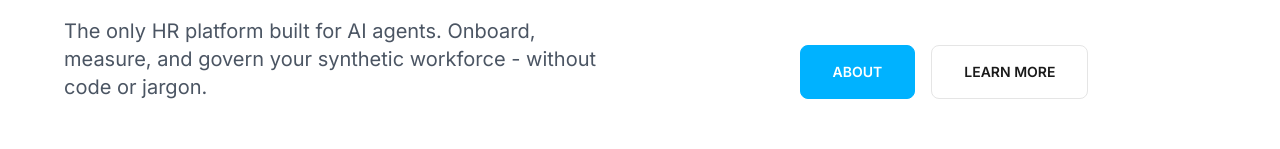
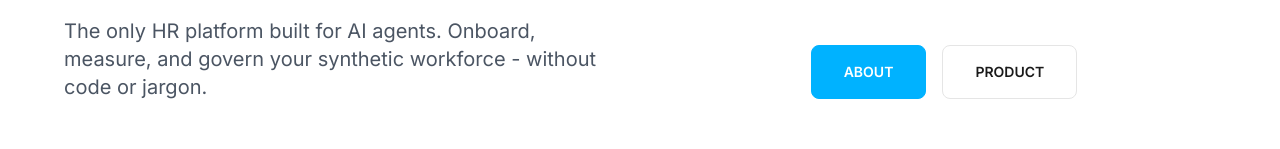
Before and after one commit to samarthkamblisk-glitch/project-synth, a website: page index.html in a window 1280 px wide. Shown: the part 381-530 px from the top of the page. Drawn offline with nearby package versions, Linux system fonts and the light colour scheme.

Commit message:
Replace Learn More button with Product button linking to product page

```diff
--- a/index.html
+++ b/index.html
@@ -124,8 +124,8 @@
                         <a href="/about" class="btn-primary px-8 py-4 font-sans font-semibold text-sm uppercase rounded-lg">
                             About
                         </a>
-                        <a href="#how-it-works" class="px-8 py-4 font-sans font-semibold text-sm uppercase border border-subtle rounded-lg hover:border-gray-900 transition">
-                            Learn More
+                        <a href="/product" class="px-8 py-4 font-sans font-semibold text-sm uppercase border border-subtle rounded-lg hover:border-gray-900 transition">
+                            Product
                         </a>
                     </div>
                 </div>
```
